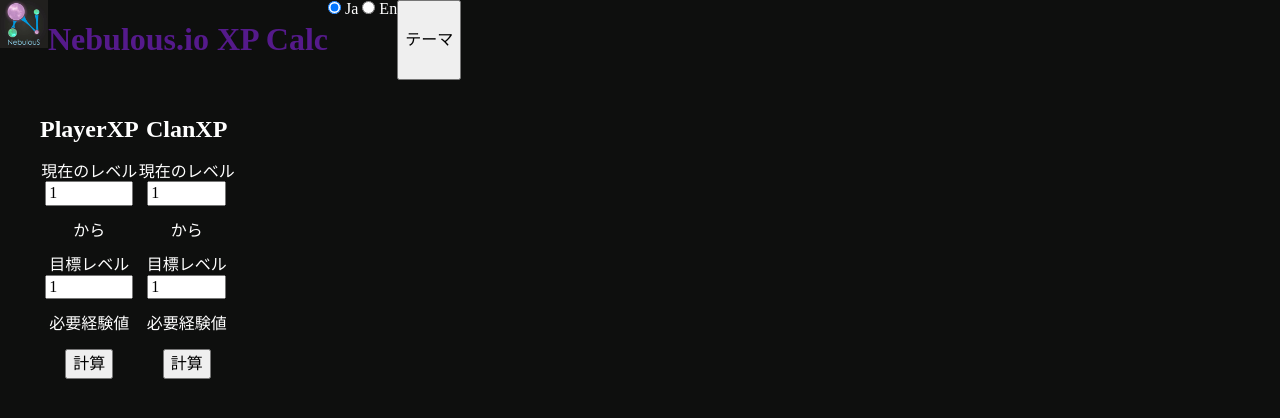
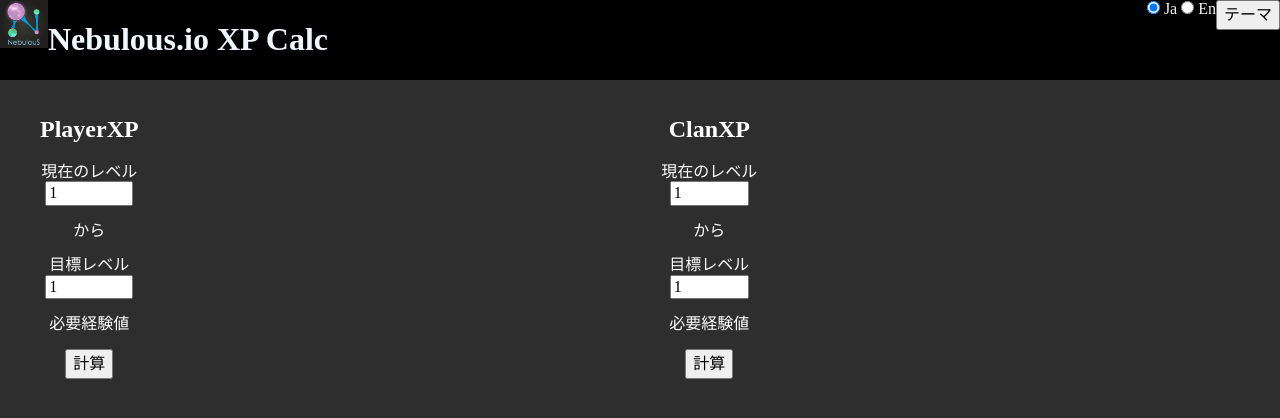
Before and after one commit to Tsurineko/NebulousXpCalc, a plain HTML site: page index.html in a window 1280 px wide. Drawn offline with Linux system fonts and the light colour scheme.

Commit message:
Add files via upload

```diff
--- a/style.css
+++ b/style.css
@@ -1,12 +1,33 @@
+/* 共通 */
 body {
-    color: white;
-    background-color: #0e0f0e;
+
     text-align: center;
 }
 
+button {
+    line-height: 1.5;
+}
+
+.theme-dark {
+    background-color: #2e2e2e;
+    color: white;
+}
+
+.theme-light {
+    background-color: #eaeaea;
+    color: black;
+}
+
+.white {
+    color: whitesmoke;
+}
+
+/* header */
 .header {
-    /* background-color: aliceblue; */
+    background-color: rgb(0, 0, 0);
     display: flex;
+    padding-bottom: 0px;
+    margin-bottom: 0px;
     /* position: fixed */
 }
 
@@ -15,15 +36,27 @@ body {
     height: 3em;
 }
 
-.calc {
-        margin-right: 50px;
+.header-lang {
+    margin: 0 0 0 auto;
 }
 
+.header-text {
+    color: aliceblue;
+}
+
+#change-theme {
+    height: fit-content;
+}
+
+/* li */
 .li-content {
     display: flex;
 
 }
 
-button {
-    line-height: 1.5;
+
+.li-calc {
+    margin-right: auto;
 }
+
+/* 言語設定 */
```
